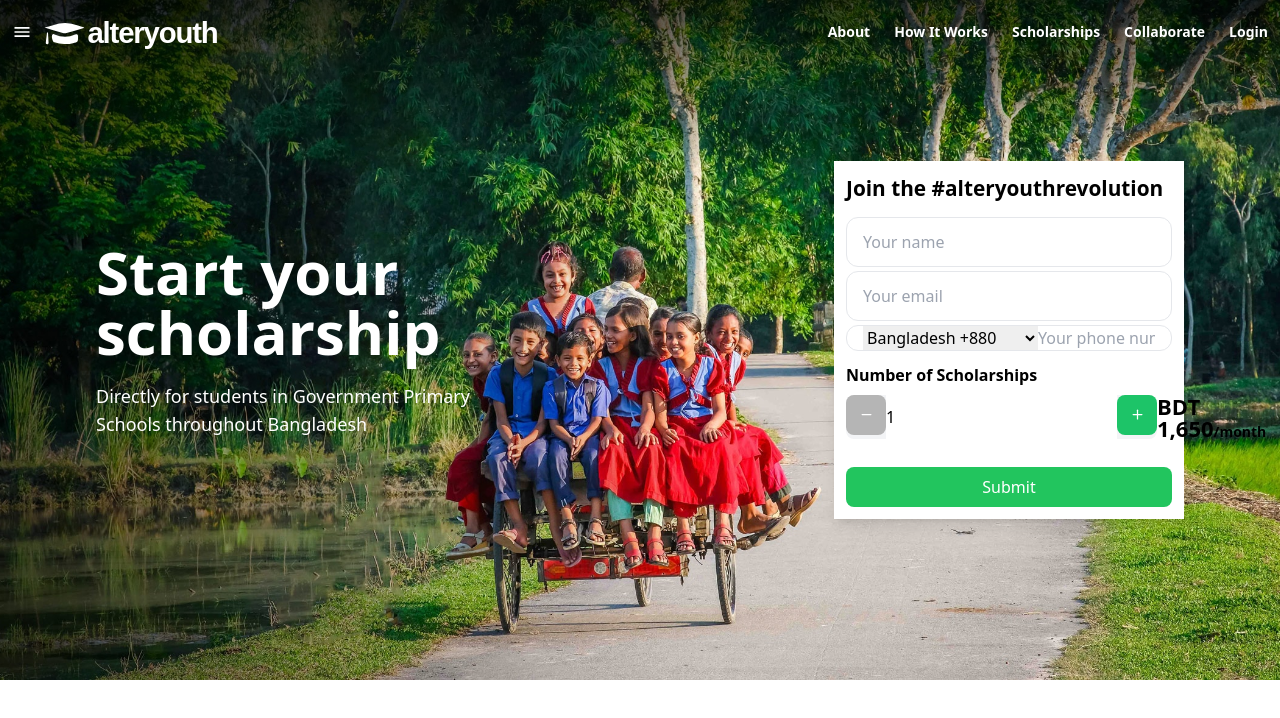
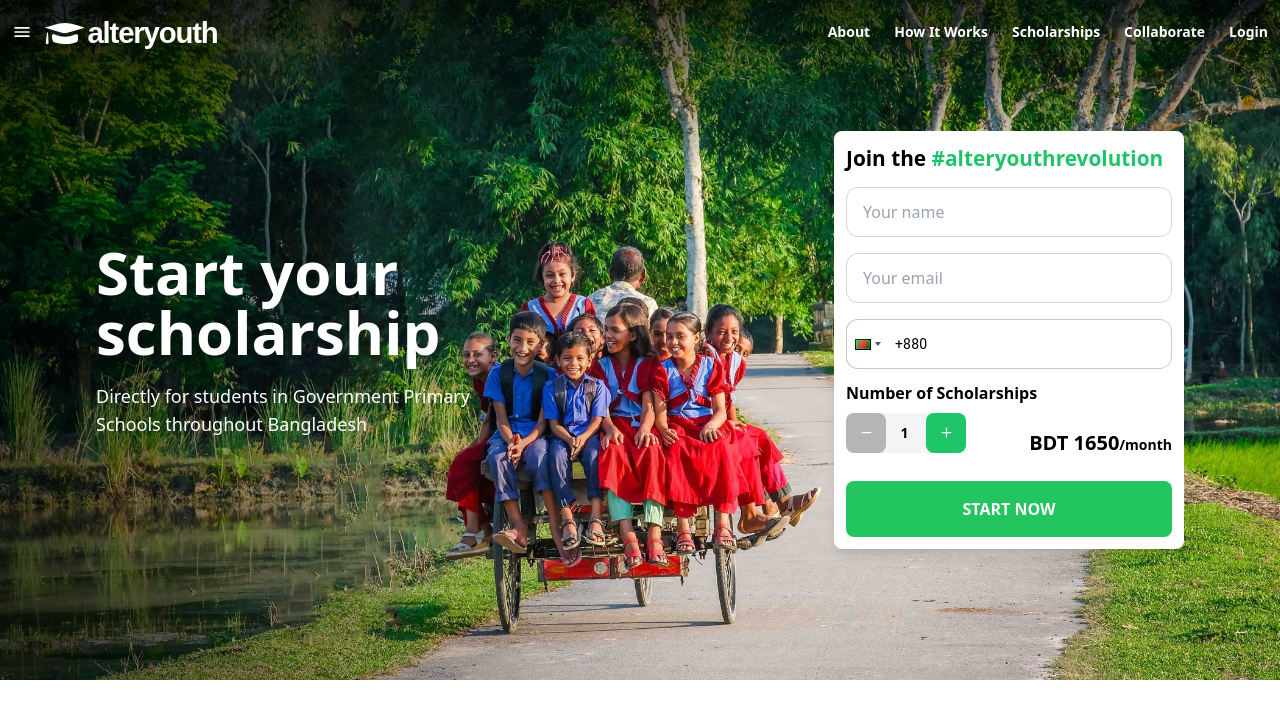
Before and after one commit to sayem499/Alter-Youth-Next, a Next.js app: page / in a window 1280 px wide. Shown: the top 718 px of the page. Built offline with nearby package versions, Linux system fonts and the light colour scheme; some icons are missing.

Commit message:
Finished designing form and added warning message popup.

```diff
--- a/package.json
+++ b/package.json
@@ -9,9 +9,11 @@
     "lint": "next lint"
   },
   "dependencies": {
+    "flag-icon-css": "^4.1.7",
+    "next": "15.1.4",
     "react": "^19.0.0",
     "react-dom": "^19.0.0",
-    "next": "15.1.4"
+    "react-phone-input-2": "^2.15.1"
   },
   "devDependencies": {
     "postcss": "^8",
--- a/src/components/AlterYouthJoinForm.jsx
+++ b/src/components/AlterYouthJoinForm.jsx
@@ -1,13 +1,29 @@
 "use client";
 
 import { useState } from "react";
+import PhoneInput from "react-phone-input-2";
+import 'react-phone-input-2/lib/style.css';
+import 'flag-icon-css/css/flag-icons.min.css';
 
 const JoinAlterYouthRevolution = () => {
+    const [scholarshipNumber, setScholarshipNumber] = useState(1);
+    const [scholarshipValue, setScholarshipValue] = useState(1650);
+    const [showAlert, setShowAlert] = useState(false); // State for alert visibility
+
+    const handleIncrease = () => {
+        if (scholarshipNumber < 3) {
+            const newNumber = scholarshipNumber + 1;
+            setScholarshipNumber(newNumber);
+            setScholarshipValue(newNumber * 1650);
+        } else {
+            setShowAlert(true); // Show alert if over 3
+            setTimeout(() => setShowAlert(false), 3000); // Hide alert after 3 seconds
+        }
+    };
     const [formData, setFormData] = useState({
         name: "",
         email: "",
         phone: "",
-        country: "BD", // Default country (Bangladesh)
     });
 
     const handleInputChange = (e) => {
@@ -18,65 +34,83 @@ const JoinAlterYouthRevolution = () => {
         }));
     };
 
+    const handlePhoneChange = (phone) => {
+        setFormData((prevData) => ({
+            ...prevData,
+            phone: phone, // This includes the country code
+        }));
+    };
+
     const handleSubmit = (e) => {
         e.preventDefault();
         console.log("Form data submitted:", formData);
-        // Add submission logic here
     };
 
     return (
-        <div className="ay-rounded w-[350px] bg-white p-3 shadow-lg">
+        <div className="w-[350px] bg-white p-3 shadow-lg rounded-lg">
             <form className="bg-white" onSubmit={handleSubmit}>
                 <h6 className="mb-3 text-[1.3rem]">
                     <strong>Join the</strong>
-                    <strong className="text-green"> #alteryouthrevolution</strong>
+                    <strong className="text-[#1dc468]"> #alteryouthrevolution</strong>
                 </h6>
-                <div className="mb-3 d-grid mb-xl-4" style={{ gap: "12px" }}>
+                <div className="mb-3" style={{ gap: "12px" }}>
                     <input
                         name="name"
-                        className="ay-input mb-1 h-[50px] border border-gray px-[1rem] w-full rounded-[12px]"
+                        className="mb-4 h-[50px] border border-gray-300 focus:border-[#1dc468] focus:outline-none px-[1rem] w-full rounded-[12px]"
                         placeholder="Your name"
                         value={formData.name}
                         onChange={handleInputChange}
                     />
                     <input
                         name="email"
-                        className="ay-input mb-1 h-[50px] border border-gray px-[1rem] w-full rounded-[12px]"
+                        className="mb-4 h-[50px] border border-gray-300 focus:border-[#1dc468] focus:outline-none px-[1rem] w-full rounded-[12px]"
                         placeholder="Your email"
                         autoCapitalize="none"
                         autoComplete="none"
                         value={formData.email}
                         onChange={handleInputChange}
                     />
-                    <div className="flex border px-[1rem] transition-colors duration-300 rounded-[12px] border-gray">
-                        <select
-                            name="country"
-                            className="PhoneInputCountrySelect"
-                            value={formData.country}
-                            onChange={handleInputChange}
-                        >
-                            <option value="BD">Bangladesh +880</option>
-                            <option value="US">United States +1</option>
-                            <option value="IN">India +91</option>
-                            <option value="UK">United Kingdom +44</option>
-                            {/* Add other countries as needed */}
-                        </select>
-                        <input
-                            name="phone"
-                            className="w-full border-none outline-none"
-                            placeholder="Your phone number"
-                            value={formData.phone}
-                            onChange={handleInputChange}
-                        />
-                    </div>
+                    <PhoneInput
+                        country={'bd'}
+                        value={formData.phone}
+                        onChange={handlePhoneChange}
+                        inputStyle={{
+                            width: '100%',
+                            height: '50px',
+                            borderRadius: '12px',
+                            paddingLeft: '3rem',
+                        }}
+                        buttonStyle={
+                            {
+                                height: '50px',
+                                borderTopLeftRadius: '12px',
+                                borderBottomLeftRadius: '12px',
+                                borderRight: 'none',
+                                background: '#ffff'
+                            }
+                        }
+                        containerClass="phone-input-container"
+                        inputClass="phone-input"
+                        buttonClass="phone-button"
+                        placeholder="Your Number"
+                        disableDropdown={false}
+                    />
                 </div>
                 <div>
                     <p className="mb-2">
                         <strong>Number of Scholarships</strong>
                     </p>
                     <div className="mb-4 flex justify-between">
-                        <div className="flex bg-gray-100 rounded-lg">
-                            <span className="w-10 h-10 rounded-lg flex items-center justify-center" style={{ backgroundColor: 'rgb(181, 181, 181)' }}>
+                        <div className="bg-gray-100 rounded-lg flex items-center justify-center">
+                            <span
+                                className="w-10 h-10 rounded-lg flex items-center justify-center cursor-pointer"
+                                style={{ backgroundColor: "rgb(181, 181, 181)" }}
+                                onClick={() => {
+                                    const newNumber = Math.max(1, scholarshipNumber - 1);
+                                    setScholarshipNumber(newNumber);
+                                    setScholarshipValue(newNumber * 1650);
+                                }}
+                            >
                                 <svg
                                     stroke="currentColor"
                                     fill="none"
@@ -93,12 +127,16 @@ const JoinAlterYouthRevolution = () => {
                                 </svg>
                             </span>
                             <input
-                                className="min-h-full min-w-[43px]"
+                                className="w-10 h-10 bg-transparent border-none outline-none text-center font-semibold text-sm pl-3"
                                 type="number"
                                 readOnly
-                                value="1"
+                                value={scholarshipNumber}
                             />
-                            <span className="w-10 h-10 rounded-lg flex items-center justify-center" style={{ backgroundColor: 'rgb(29, 196, 104)' }}>
+                            <span
+                                className="w-10 h-10 rounded-lg flex items-center justify-center cursor-pointer"
+                                style={{ backgroundColor: "rgb(29, 196, 104)" }}
+                                onClick={handleIncrease}
+                            >
                                 <svg
                                     stroke="currentColor"
                                     fill="none"
@@ -117,17 +155,26 @@ const JoinAlterYouthRevolution = () => {
                             </span>
                         </div>
                         <div className="flex items-end">
-                            <span className="w-fit text-[clamp(14px,_5vw,_22px)] leading-none font-bold">
-                                BDT 1,650
-                                <span className="text-[14px] leading-none">/month</span>
+                            <span className="text-xl leading-none font-bold select-none">
+                                BDT {scholarshipNumber * 1650}
+                                <span className="text-[14px] leading-none select-none">/month</span>
                             </span>
                         </div>
                     </div>
                 </div>
-                <button type="submit" className="mt-3 w-full bg-green-500 text-white py-2 rounded-lg">
-                    Submit
+                <button
+                    type="submit"
+                    className="select-none mt-3 w-full bg-green-500 text-white py-4 rounded-lg font-bold"
+                >
+                    START NOW
                 </button>
             </form>
+            {/* Warning Alert */}
+            {showAlert && (
+                <div className="warning-alert select-none">
+                    <p>Scholarship limit reached for current scholarship session</p>
+                </div>
+            )}
         </div>
     );
 };
--- a/src/styles/globals.css
+++ b/src/styles/globals.css
@@ -19,3 +19,48 @@ body {
   background: var(--background);
   font-family: Arial, Helvetica, sans-serif; */
 }
+
+.phone-input-container:focus-within .phone-input {
+  border-color: #1dc468;
+  outline: none;
+}
+
+.phone-input-container:focus-within .phone-button {
+  border-color: #1dc468;
+}
+
+.warning-alert {
+  position: fixed;
+  top: 20px;
+  left: 50%;
+  transform: translateX(-50%);
+  background-color: #f44336;
+  color: white;
+  padding: 10px 20px;
+  border-radius: 25px;
+  font-size: 16px;
+  font-weight: bold;
+  box-shadow: 0px 4px 10px rgba(0, 0, 0, 0.2);
+  opacity: 0;
+  animation: slideIn 0.5s forwards, fadeOut 0.5s 2.5s forwards;
+}
+
+@keyframes slideIn {
+  0% {
+      top: -50px;
+      opacity: 0;
+  }
+  100% {
+      top: 20px;
+      opacity: 1;
+  }
+}
+
+@keyframes fadeOut {
+  0% {
+      opacity: 1;
+  }
+  100% {
+      opacity: 0;
+  }
+}
```
Also changed, not shown: 1 other file (tests, documents, lock files or other folders).
